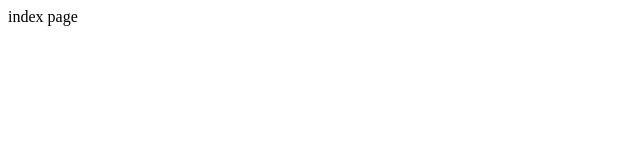
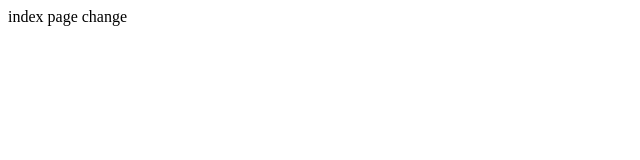
Before and after one commit to soh22222/github-page-test, a plain HTML site: page index.html in a window 1280 px wide. Shown: the full height of the page, 0-640 px from the left. Drawn offline with Linux system fonts and the light colour scheme.

Commit message:
Update index.html
change~~~

```diff
--- a/index.html
+++ b/index.html
@@ -2,6 +2,6 @@
   <head>
   </head>
   <div>
-    index page
+    index page change
   </div>
 </html>
```
